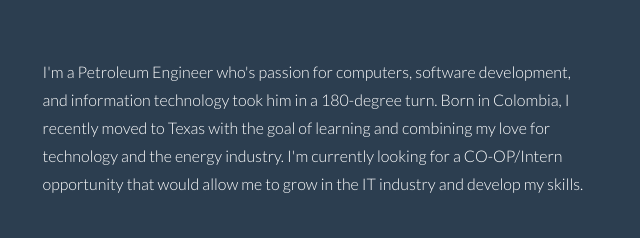
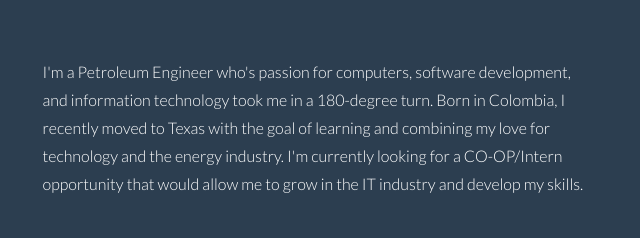
Before and after one commit to DnlBM/danielresume, a plain HTML site: page index.html in a window 1280 px wide. Shown: the part 562-800 px from the top of the page, 320-960 px from the left. Drawn offline with Linux system fonts and the light colour scheme.

Commit message:
Update index.html

```diff
--- a/index.html
+++ b/index.html
@@ -84,7 +84,7 @@
             <h5>ABOUT</h5>
           </div>
           <div class="col-lg-6">
-            <p>I'm a Petroleum Engineer who's passion for computers, software development, and information technology took him in a 180-degree turn. Born in Colombia, I recently moved to Texas with the goal of learning and combining my love for technology and the energy industry. I'm currently looking for a CO-OP/Intern opportunity that would allow me to grow in the IT industry and develop my skills.</p>
+            <p>I'm a Petroleum Engineer who's passion for computers, software development, and information technology took me in a 180-degree turn. Born in Colombia, I recently moved to Texas with the goal of learning and combining my love for technology and the energy industry. I'm currently looking for a CO-OP/Intern opportunity that would allow me to grow in the IT industry and develop my skills.</p>
           </div>
 
 
```
